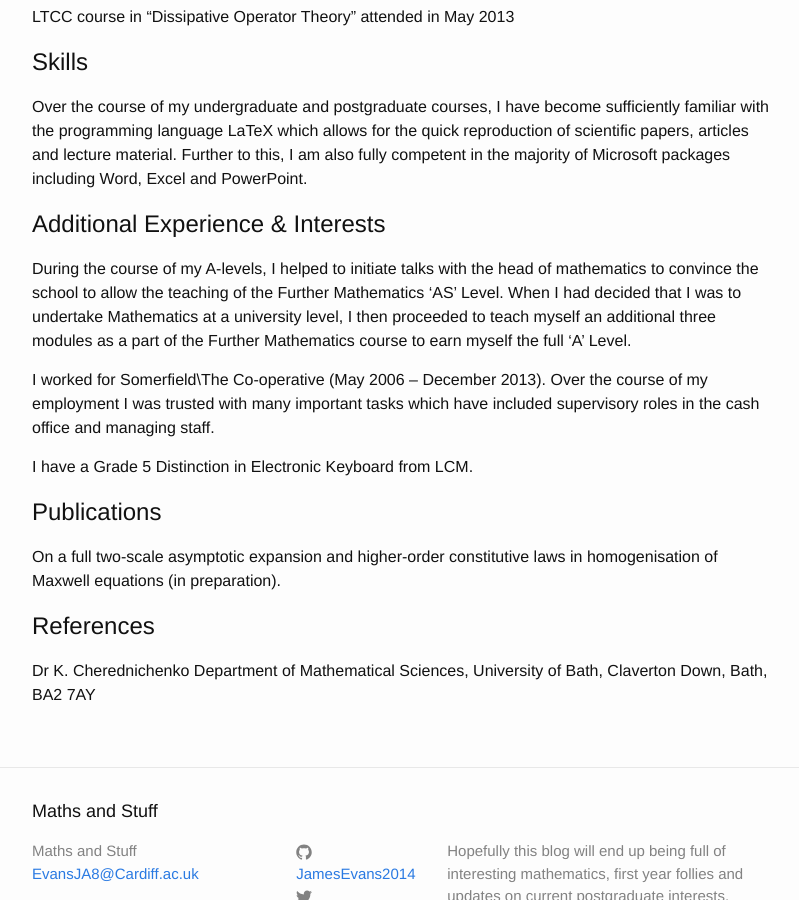
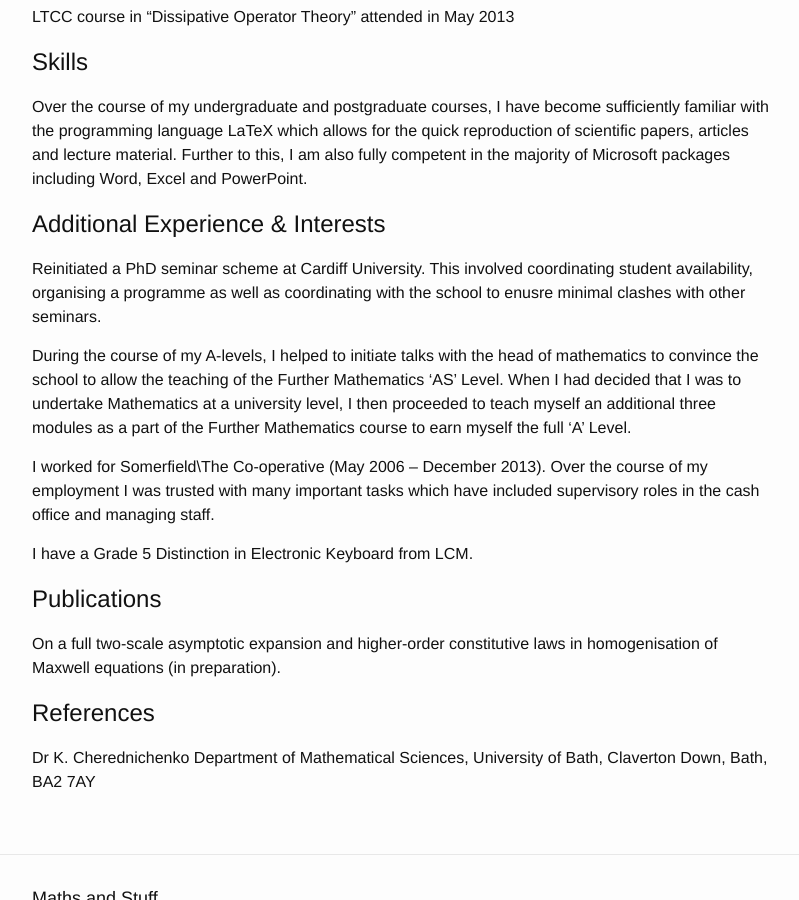
Before and after one commit to JamesEvans2014/JamesEvans2014.github.io, a Jekyll site: the page built from Curriculum-Vitae.md, in a window 1280 px wide and 900 px high, scrolled down 2118 px. Shown: the whole window, without its empty margins (238-1037 px from the left). Built offline with Jekyll 4.4.1, drawn with Linux system fonts in a browser that asks for light colours; formulas are drawn with MathJax 3.

Commit message:
Update Curriculum-Vitae.md

```diff
--- a/Curriculum-Vitae.md
+++ b/Curriculum-Vitae.md
@@ -94,6 +94,8 @@ Further to this, I am also fully competent in the majority of Microsoft packages
 
 #Additional Experience & Interests
 
+Reinitiated a PhD seminar scheme at Cardiff University. This involved coordinating student availability, organising a programme as well as coordinating with the school to enusre minimal clashes with other seminars.
+
 During the course of my A-levels, I helped to initiate talks with the head of mathematics to convince the school
 to allow the teaching of the Further Mathematics 'AS' Level. When I had decided that I was to undertake Mathematics
 at a university level, I then proceeded to teach myself an additional three modules as a part of the
```
